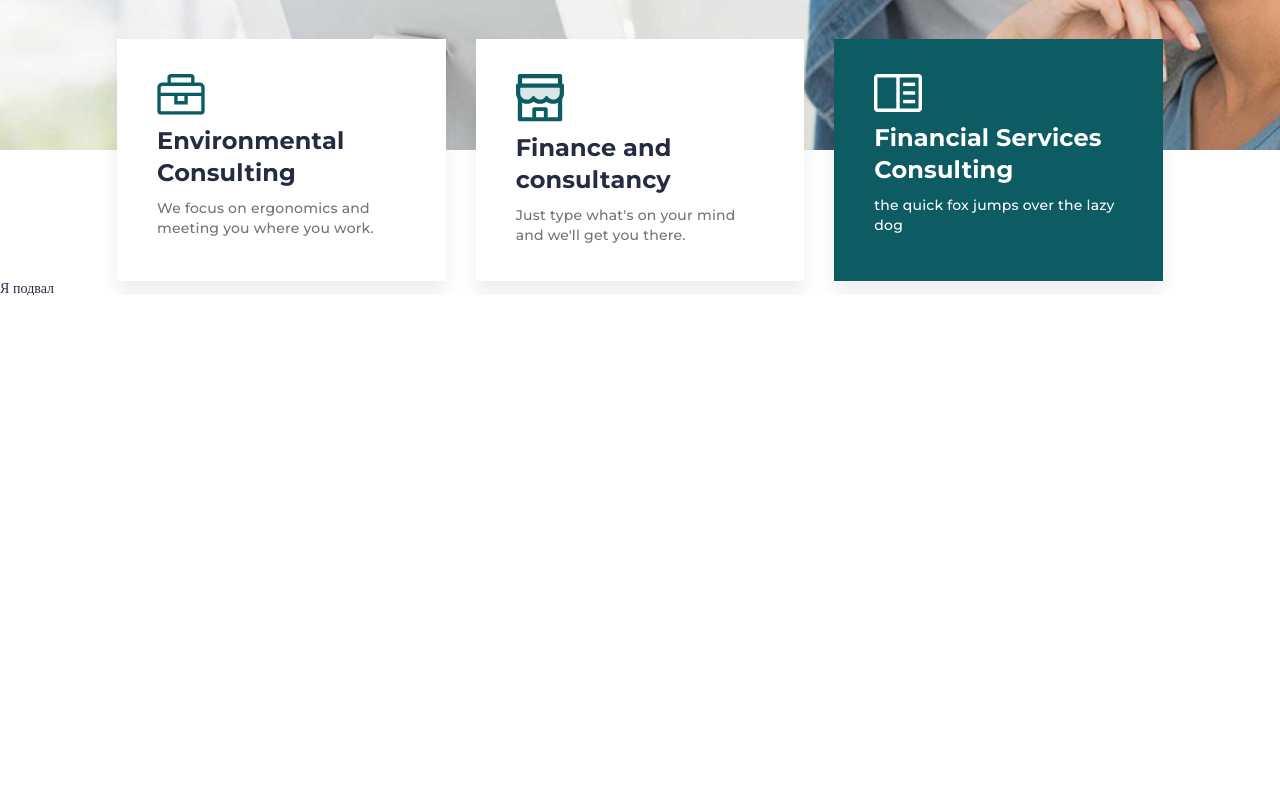
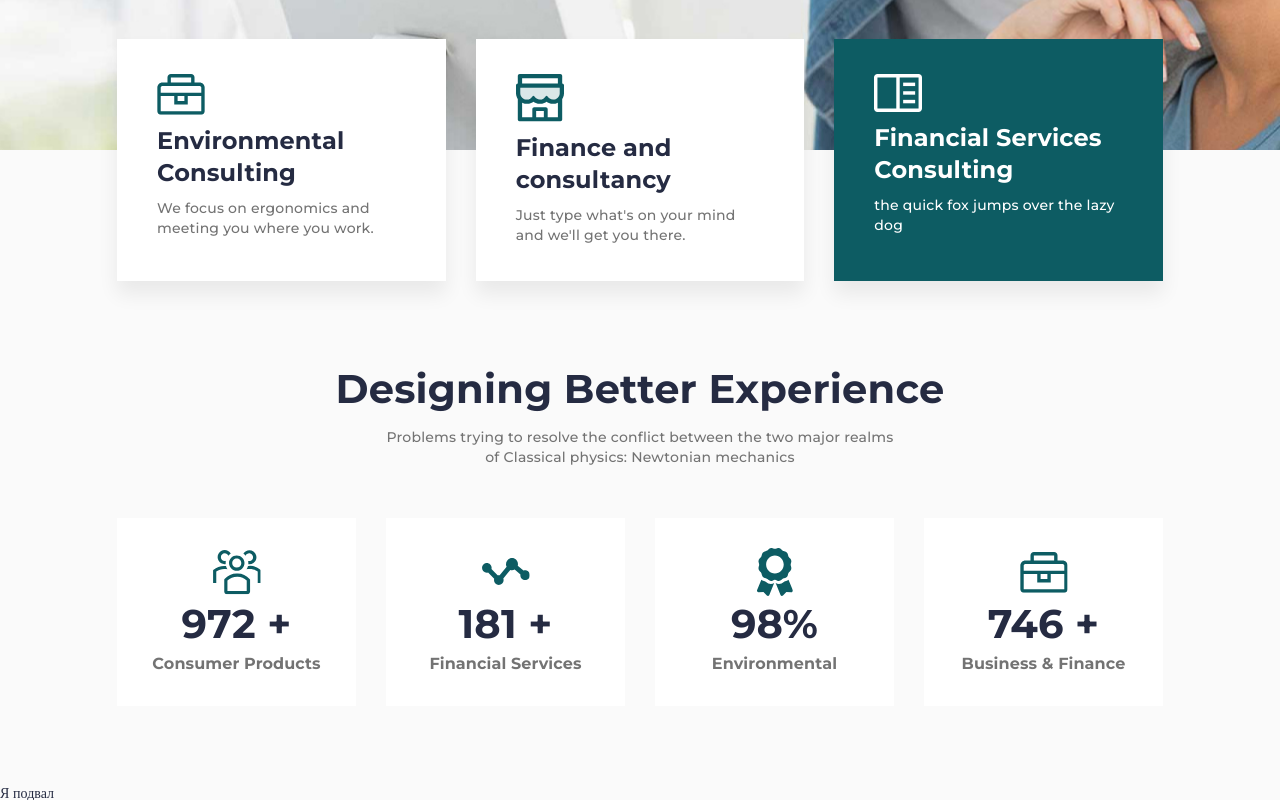
Before and after one commit to Rifat2008/Relvise, a plain HTML site: page index.html in a window 1280 px wide. Shown: the part 641-1441 px from the top of the page. Before the commit the page ends 936 px from the top, so only its background shows below. Drawn offline with Linux system fonts and the light colour scheme.

Commit message:
docs: add advantages

```diff
--- a/css/style.css
+++ b/css/style.css
@@ -39,6 +39,7 @@ body {
     color: #252B42;
     font-weight: 500;
     font-family: 'Montserrat';
+    background: #FAFAFA;
 }
 
 input,
@@ -169,7 +170,7 @@ h6 {
 }
 
 .menu {
-    padding: 0 5px;
+    padding: 5px 0px;
 }
 
 .menu__list {
@@ -202,6 +203,32 @@ h6 {
     flex: 1 1 auto;
 }
 
+.header-block {
+    text-align: center;
+    letter-spacing: 0.2px;
+}
+
+.header-block__title {
+    font-weight: 700;
+    font-size: 40px;
+    line-height: calc(57 / 40 *100%);
+}
+
+.header-block__title:not(:last-child) {
+    margin: 0px 0px 10px 0px;
+}
+
+.header-block__subtitle {
+    color: #737373;
+    line-height: calc(20 /14 * 100%);
+}
+
+@media (max-width: 992px) {
+    .header-block__title {
+        font-size: 30px;
+    }
+}
+
 .main-block {
     position: relative;
 }
@@ -218,6 +245,12 @@ h6 {
 @media (max-width: 992px) {
     .main-block__body {
         padding: 120px 0px 191px 0px;
+    }
+}
+
+@media (max-width: 479px) {
+    .main-block__body {
+        padding: 115px 0px 160px 0px;
     }
 }
 
@@ -405,6 +438,91 @@ h6 {
 }
 
 
+/*--------page__advantages--------*/
+
+.page__advantages {}
+
+.advantages {
+    padding: 80px 0px;
+}
+
+@media (max-width: 992px) {
+    .advantages {
+        padding: 50px 0px;
+    }
+}
+
+@media (max-width: 767px) {
+    .advantages {
+        padding: 30px 0px;
+    }
+}
+
+.advantages__container {}
+
+.advantages__header {
+    margin: 0px 0px 50px 0px;
+}
+
+.advantages__body {
+    display: flex;
+    flex-wrap: wrap;
+    margin: 0px -15px;
+}
+
+.advantages__column {
+    padding: 0px 15px;
+    flex: 0 1 25%;
+}
+
+@media (max-width: 1020px) {
+    .advantages__column {
+        flex: 0 1 50%;
+    }
+    .advantages__column:not(:last-child) {
+        margin: 0px 0px 30px 0px;
+    }
+}
+
+@media (max-width: 560px) {
+    .advantages__column {
+        flex: 0 1 100%;
+    }
+}
+
+.advantages__item {
+    background-color: #fff;
+    padding: 30px;
+    text-align: center;
+}
+
+.advantages__item:not(:last-child) {
+    margin: 0px 0px 10px 0px;
+}
+
+.advantages__icon {
+    height: 48px;
+    display: flex;
+    align-items: flex-end;
+    justify-content: center;
+}
+
+.advantages__value {
+    font-weight: 700;
+    font-size: 40px;
+    line-height: calc(57 / 40 * 100%);
+    letter-spacing: 0.2px;
+}
+
+.advantages__text {
+    color: #737373;
+    font-weight: 700;
+    font-size: 16px;
+    line-height: calc(24 / 16 * 100%);
+    letter-spacing: 0.1px;
+}
+
+
 /*--------Подвал--------*/
 
 .footer {}
--- a/index.html
+++ b/index.html
@@ -92,6 +92,54 @@
                     </div>
                 </div>
             </section>
+            <section class="page__advantages advantages">
+                <div class="advantages__container _container">
+                    <div class="advantages__header header-block">
+                        <h2 class="header-block__title">Designing Better Experience</h2>
+                        <div class="header-block__subtitle">
+                            Problems trying to resolve the conflict between the two major realms <br> of Classical physics: Newtonian mechanics
+                        </div>
+                    </div>
+                    <div class="advantages__body">
+                        <div class="advantages__column">
+                            <div class="advantages__item">
+                                <div class="advantages__icon">
+                                    <img src="img/advantages/01.svg" alt="Consumer Products">
+                                </div>
+                                <div class="advantages__value">972 +</div>
+                                <div class="advantages__text">Consumer Products </div>
+                            </div>
+                        </div>
+                        <div class="advantages__column">
+                            <div class="advantages__item">
+                                <div class="advantages__icon">
+                                    <img src="img/advantages/02.svg" alt="Financial Services">
+                                </div>
+                                <div class="advantages__value">181 +</div>
+                                <div class="advantages__text">Financial Services </div>
+                            </div>
+                        </div>
+                        <div class="advantages__column">
+                            <div class="advantages__item">
+                                <div class="advantages__icon">
+                                    <img src="img/advantages/03.svg" alt="Environmental">
+                                </div>
+                                <div class="advantages__value">98%</div>
+                                <div class="advantages__text">Environmental </div>
+                            </div>
+                        </div>
+                        <div class="advantages__column">
+                            <div class="advantages__item">
+                                <div class="advantages__icon">
+                                    <img src="img/advantages/04.svg" alt="Business & Finance">
+                                </div>
+                                <div class="advantages__value">746 +</div>
+                                <div class="advantages__text">Business & Finance </div>
+                            </div>
+                        </div>
+                    </div>
+                </div>
+            </section>
         </main>
         <footer class=" footer ">
             Я подвал
```
Also changed, not shown: img/advantages/01.svg (added), img/advantages/02.svg (added), img/advantages/03.svg (added), img/advantages/04.svg (added).
